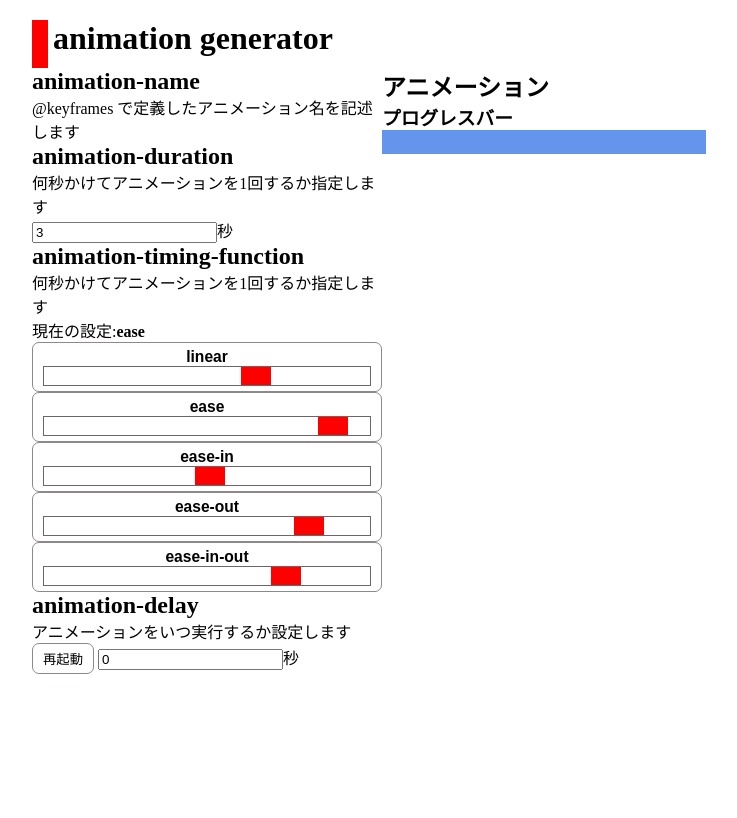
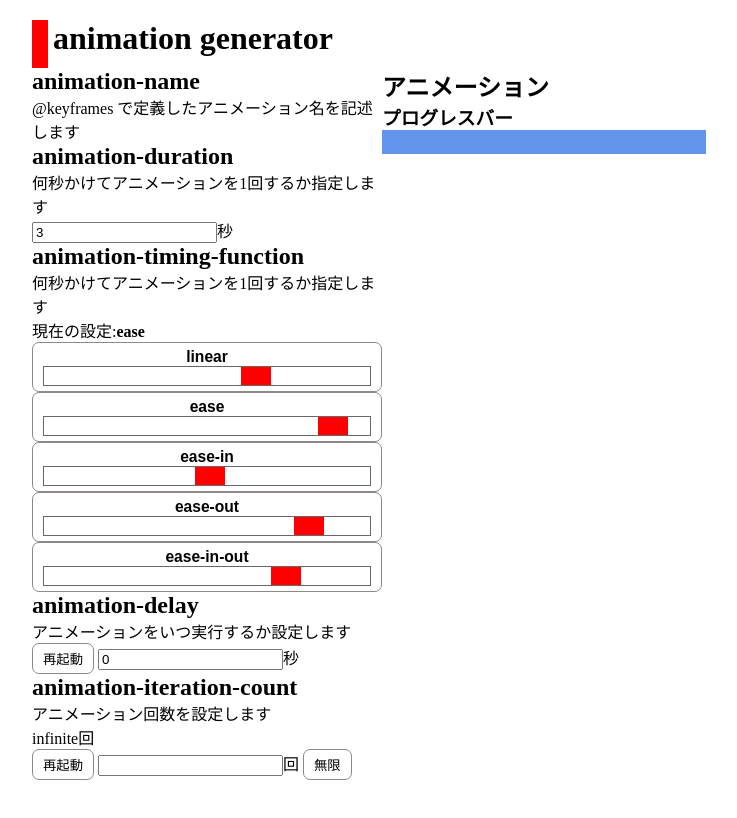
Before and after one commit to nanagami1369/animation-generator, a Svelte app: page / in a window 1280 px wide. Shown: the whole page, without its empty margins (258-995 px from the left). Built offline with nearby package versions, Linux system fonts and the light colour scheme.

Commit message:
アニメーション回数を設定できるようになった

```diff
--- a/src/App.svelte
+++ b/src/App.svelte
@@ -122,6 +122,24 @@
       /><span>秒 </span></label
     >
   </div>
+  <div class="control5">
+    <h2>animation-iteration-count</h2>
+    <p>アニメーション回数を設定します</p>
+    <p>
+      {`${animationIterationCount}回`}
+    </p>
+    <button on:click={restartAnimation}>再起動</button>
+    <label>
+      <input
+        type="number"
+        min="0.1"
+        bind:value={animationIterationCount}
+        step="0.1"
+      /><span>回 </span></label
+    >
+    <button on:click={() => (animationIterationCount = "infinite")}>無限</button
+    >
+  </div>
 </main>
 
 <style>
@@ -162,7 +180,8 @@
       "control1 animation-viewer"
       "control2 animation-viewer"
       "control3 animation-viewer"
-      "control4 animation-viewer";
+      "control4 animation-viewer"
+      "control5 animation-viewer";
   }
 
   .title {
@@ -233,6 +252,10 @@
     grid-area: control4;
   }
 
+  .control5 {
+    grid-area: control5;
+  }
+
   /* progress bar animation start */
   .progress-bar-container {
     width: 100%;
```
